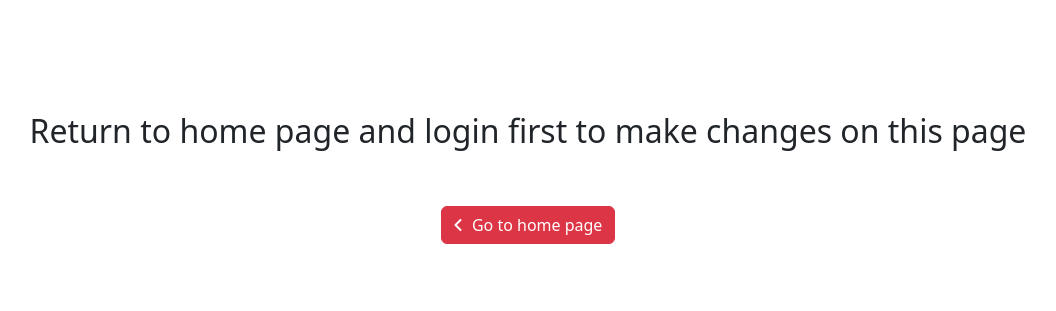
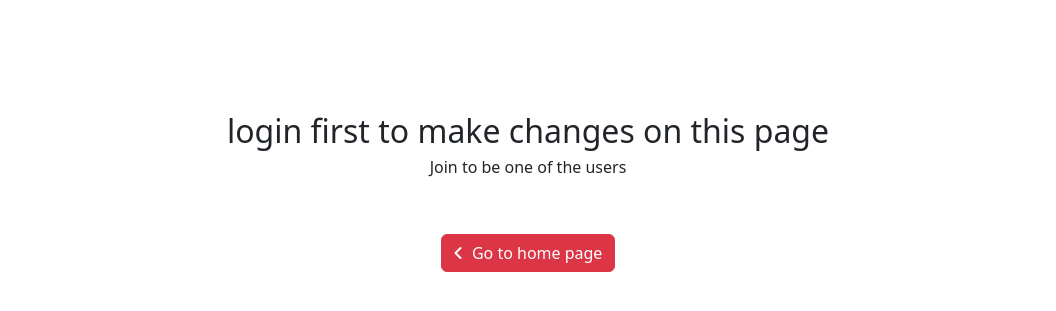
Before and after one commit to maryam-ansari/photography-blog, a Django app: page /login/ in a window 1280 px wide. Shown: the part 56-367 px from the top of the page, without its empty margins (112-1168 px from the left). Run offline with Django 3.2, Linux system fonts and the light colour scheme; some libraries are stand-ins or nearby versions.

Commit message:
Updated now

```diff
--- a/mysite/templates/base/login.html
+++ b/mysite/templates/base/login.html
@@ -7,7 +7,8 @@
 <br>
 <br>
 <br>
-<center><h2>Return to home page and login first to make changes on this page</h2>
+<center><h2>login first to make changes on this page</h2>
+    <center><h6>Join to be one of the users</h6></center>
 <br>
 <br>
 <a href="{% url 'home' %}"><button class="btn btn-danger"><i class="fa-solid fa-angle-left"></i>&nbsp; Go to home page</button></a>
```
